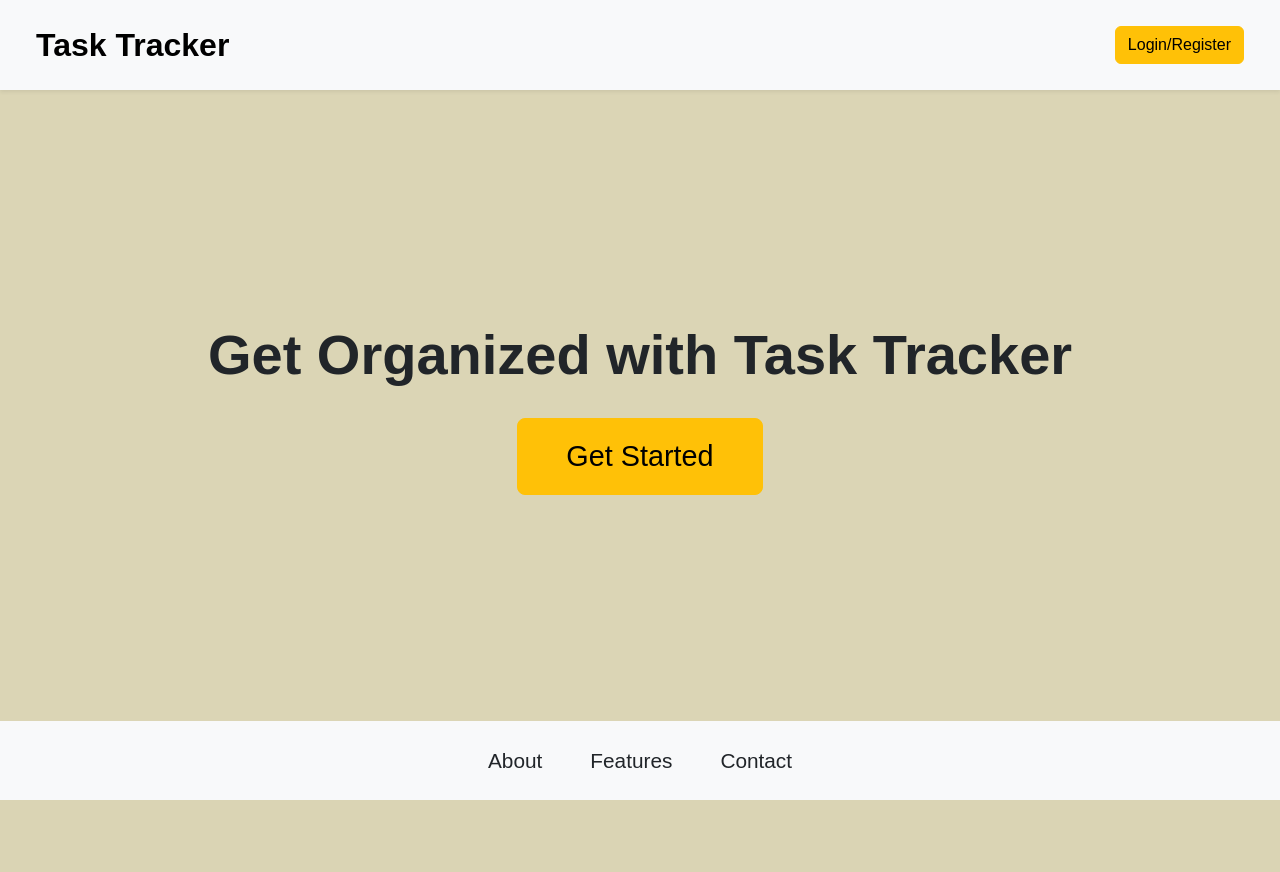
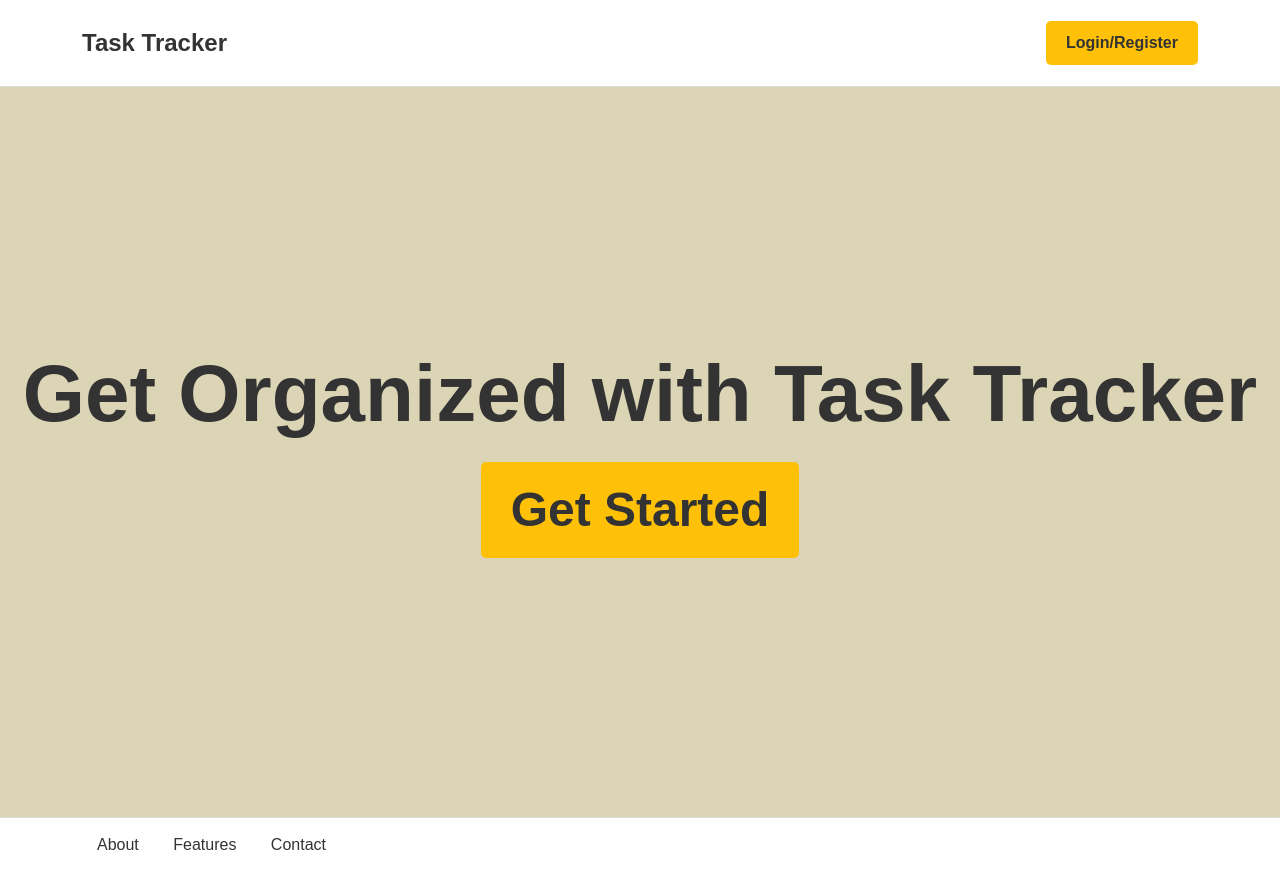
Before and after one commit to LisaReitinger/the-task-tracker, a Django app: page / in a window 1280 px wide. Before the commit the page ends 800 px from the top, so only its background shows below. Run offline with Django 4.2, Linux system fonts and the light colour scheme.

Commit message:
Add styling and make buttons bigger for better readability

```diff
--- a/tasks/static/tasks/css/styles.css
+++ b/tasks/static/tasks/css/styles.css
@@ -1,18 +1,126 @@
-.alert {
-    position: fixed;
-    top: 20px;
-    right: 20px;
+/* General Reset */
+* {
+    margin: 0;
+    padding: 0;
+    box-sizing: border-box;
+}
+
+body {
+    font-family: Arial, sans-serif;
+    background-color: #DBD5B5;
+    color: #333;
+}
+
+/* Navbar */
+.navbar {
+    display: flex;
+    justify-content: space-between;
+    align-items: center;
+    padding: 15px 20px;
+    background-color: #ffffff;
+    border-bottom: 1px solid #ddd;
+}
+
+.navbar-brand {
+    font-size: 24px;
+    font-weight: bold;
+    color: #333;
+    text-decoration: none;
+    margin-left: 0; /* Align to the left */
+}
+
+.btn-warning {
+    background-color: #ffc107;
+    color: #333;
+    font-weight: bold;
+    border: none;
     padding: 10px 20px;
     border-radius: 5px;
-    color: white;
-    font-size: 14px;
-    z-index: 1000;
+    transition: background-color 0.3s ease;
+    text-decoration: none;
 }
 
-.alert-success {
-    background-color: #28a745;
+.btn-warning:hover {
+    background-color: #e0a800;
 }
 
-.alert-error {
-    background-color: #dc3545;
+/* Hero Section */
+.hero {
+    display: flex;
+    flex-direction: column;
+    justify-content: center;
+    align-items: center;
+    text-align: center;
+    height: calc(100vh - 70px); /* Full height minus navbar */
+    padding: 20px;
+    background-color: #DBD5B5;
 }
+
+.hero h1 {
+    font-size: 2rem;
+    font-weight: bold;
+    margin-bottom: 20px;
+    color: #333;
+}
+
+.hero .btn-warning {
+    font-size: 1.2rem;
+    padding: 12px 30px;
+}
+
+/* Footer */
+.footer {
+    display: flex;
+    justify-content: center;
+    align-items: center;
+    padding: 15px 0;
+    background-color: #ffffff;
+    border-top: 1px solid #ddd;
+}
+
+.footer a {
+    margin: 0 15px;
+    font-size: 14px;
+    color: #333;
+    text-decoration: none;
+    transition: color 0.3s ease;
+}
+
+.footer a:hover {
+    color: #007bff;
+}
+
+/* Responsive Design (Mobile First) */
+@media (max-width: 768px) {
+    .navbar {
+        padding: 20px; /* Increase padding for better spacing */
+    }
+
+    .navbar-brand {
+        font-size: 28px; /* Increase font size for better readability */
+        align-items: flex-start;
+    }
+
+    .btn-warning {
+        font-size: 1.4rem; /* Increase button font size */
+        padding: 12px 25px; /* Adjust padding for buttons */
+    }
+}
+
+@media (min-width: 768px) {
+    .navbar {
+        padding: 20px 40px; /* Adjust padding for larger screens */
+    }
+
+    .hero h1 {
+        font-size: 5rem; /* Larger font size for desktop */
+    }
+
+    .hero .btn-warning {
+        font-size: 3rem; /* Larger button for desktop */
+    }
+
+    .footer a {
+        font-size: 16px; /* Larger footer links for desktop */
+    }
+}
--- a/tasks/templates/tasks/index.html
+++ b/tasks/templates/tasks/index.html
@@ -7,48 +7,32 @@
   href="https://cdn.jsdelivr.net/npm/bootstrap@5.3.0/dist/css/bootstrap.min.css"
   rel="stylesheet"
 />
-<link rel="stylesheet" href="{% static 'css/styles.css' %}" />
+<link rel="stylesheet" href="{% static 'tasks/css/styles.css' %}" />
 
 <!-- Navbar -->
-<nav class="navbar navbar-expand-lg navbar-light bg-light shadow-sm">
-  <div class="container-fluid">
-    <a class="navbar-brand fw-bold" href="#">Task Tracker</a>
-    <button
-      class="navbar-toggler ms-auto"
-      type="button"
-      data-bs-toggle="collapse"
-      data-bs-target="#navbarNav"
-    >
-      <span class="navbar-toggler-icon"></span>
-    </button>
-    <div class="collapse navbar-collapse justify-content-end" id="navbarNav">
-      <a href="{% url 'register' %}" class="btn btn-warning">Login/Register</a>
-    </div>
+<nav class="navbar">
+  <div class="container">
+    <a href="#" class="navbar-brand">Task Tracker</a>
+    <a href="{% url 'register' %}" class="btn btn-warning">Login/Register</a>
   </div>
 </nav>
 
 <!-- Hero Section -->
-<section
-  class="hero-section d-flex flex-column justify-content-center align-items-center text-center"
->
-  <div>
-    <h1 class="display-4 fw-bold mb-4">Get Organized with Task Tracker</h1>
-    <a href="{% url 'register' %}" class="btn btn-warning btn-lg"
-      >Get Started</a
-    >
+<section class="hero">
+  <div class="hero-content">
+    <h1>Get Organized with Task Tracker</h1>
+    <a href="{% url 'register' %}" class="btn btn-warning">Get Started</a>
   </div>
 </section>
 
 <!-- Footer -->
-<footer class="footer bg-light py-4">
-  <div
-    class="container d-flex flex-column flex-md-row justify-content-center gap-3 text-center"
-  >
-    <a href="#" class="text-decoration-none text-dark">About</a>
-    <a href="#" class="text-decoration-none text-dark">Features</a>
-    <a href="#" class="text-decoration-none text-dark">Contact</a>
+<footer class="footer">
+  <div class="container">
+    <a href="#about">About</a>
+    <a href="#features">Features</a>
+    <a href="#contact">Contact</a>
   </div>
 </footer>
 
-<script src="https://cdn.jsdelivr.net/npm/bootstrap@5.3.0/dist/js/bootstrap.bundle.min.js"></script>
+<!-- <script src="https://cdn.jsdelivr.net/npm/bootstrap@5.3.0/dist/js/bootstrap.bundle.min.js"></script> -->
 {% endblock %}
```
